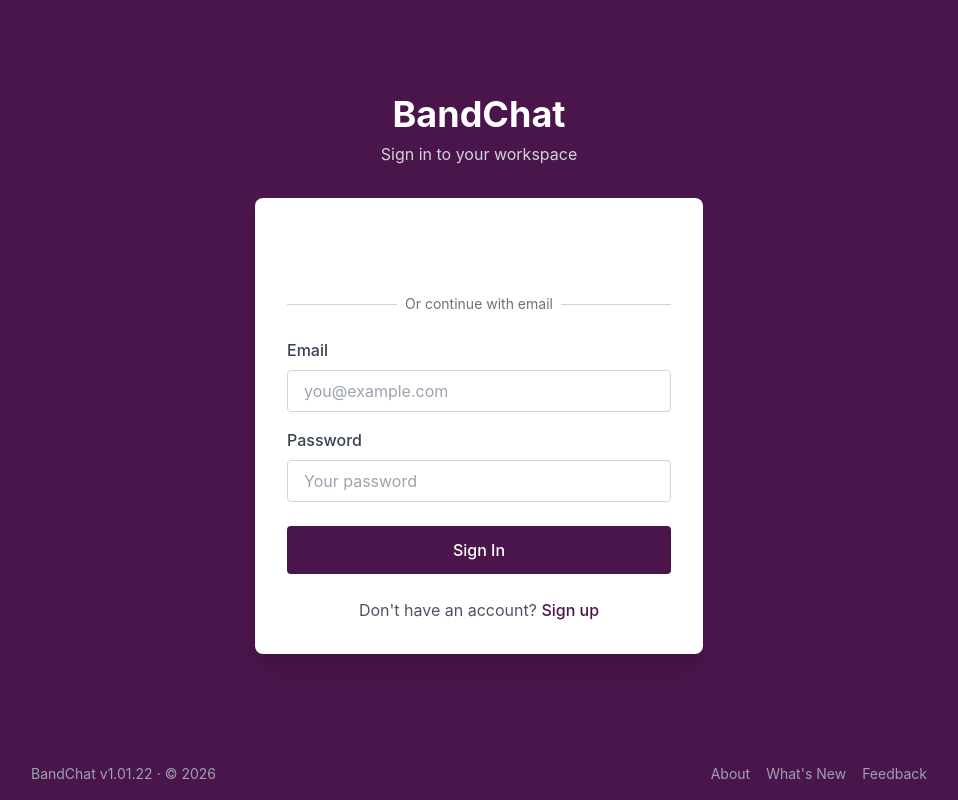
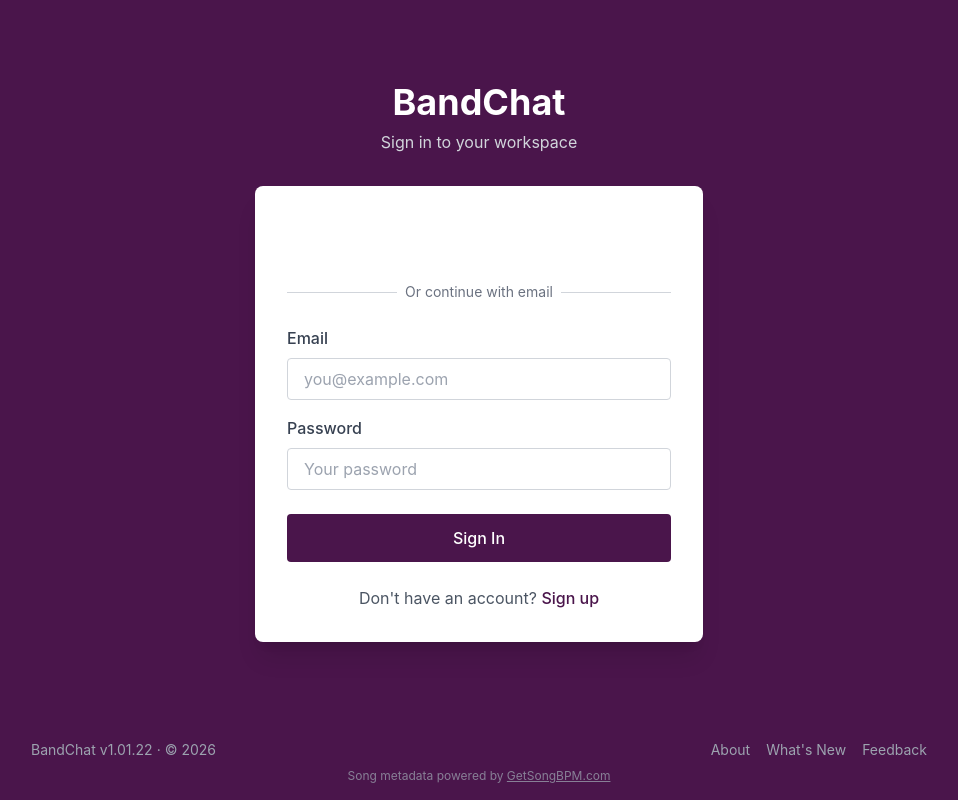
Before and after one commit to surista/bandchat, a React (Vite) app in the folder client/: page /login in a window 1280 px wide. Shown: the whole page, without its empty margins (161-1119 px from the left). Built offline with nearby package versions, Linux system fonts and the light colour scheme; no server answers.

Commit message:
Add visible GetSongBPM backlink in footer
Required for GetSongBPM API key registration - their crawler needs
a visible link (not inside a modal) without nofollow attribute.

Co-Authored-By: Claude Opus 4.5 <noreply@anthropic.com>

```diff
--- a/client/src/components/common/Footer.jsx
+++ b/client/src/components/common/Footer.jsx
@@ -10,7 +10,8 @@ function Footer({ theme = 'dark' }) {
   return (
     <>
       <footer className={`py-4 px-6 ${textColor}`}>
-        <div className="max-w-4xl mx-auto flex flex-col sm:flex-row items-center justify-between gap-2 text-sm">
+        <div className="max-w-4xl mx-auto flex flex-col items-center gap-2 text-sm">
+          <div className="flex flex-col sm:flex-row items-center justify-between gap-2 w-full">
             <div className="flex items-center gap-1">
               <span>BandChat v{__APP_VERSION__}</span>
               <span className="hidden sm:inline">·</span>
@@ -36,6 +37,18 @@ function Footer({ theme = 'dark' }) {
                 className={`${hoverColor} transition-colors`}
               >
                 Feedback
+              </a>
+            </div>
+          </div>
+          <div className="text-xs opacity-75">
+            Song metadata powered by{' '}
+            <a
+              href="https://getsongbpm.com"
+              target="_blank"
+              rel="noopener"
+              className={`${hoverColor} underline`}
+            >
+              GetSongBPM.com
             </a>
           </div>
         </div>
```
Lines whose indentation alone changed are shown as unchanged.
